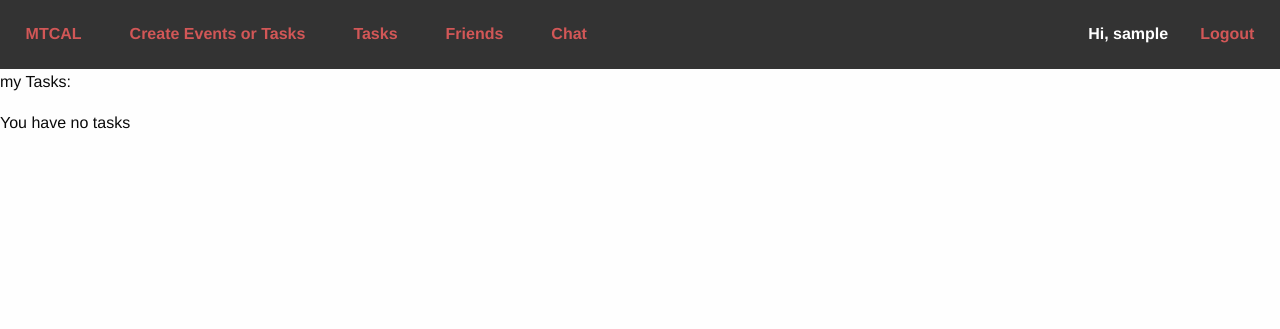
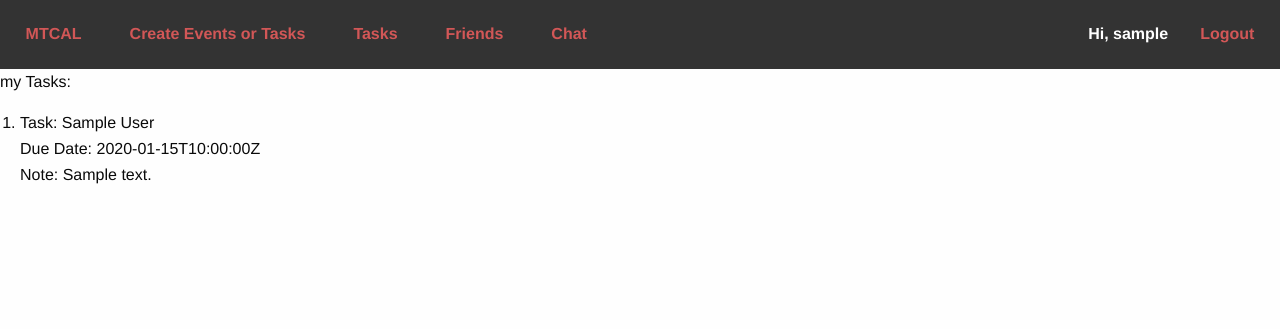
Before and after one commit to tanyabonilla/webproject, a Django app: page /mytasks/ in a window 1280 px wide. Shown: the top 329 px of the page. Run offline with Django 3.2, Linux system fonts and the light colour scheme; a user stored in the database is signed in; tables that the repository leaves empty hold one stand-in row (values such as "Sample post"); some libraries are stand-ins or nearby versions.

Commit message:
fixing the tasks

```diff
--- a/myCalsite/myCalapp/static/js/myvue.js
+++ b/myCalsite/myCalapp/static/js/myvue.js
@@ -29,6 +29,8 @@ var mytasks = new Vue({
     el: '#mytasks', //change to events
     data: {
         tasks: [],
+        seen: true,
+        unseen: false
     },
 
     created: function() {
--- a/myCalsite/myCalapp/templates/mytasks.html
+++ b/myCalsite/myCalapp/templates/mytasks.html
@@ -5,18 +5,21 @@
 {% block content %}
 <p> my Tasks: </p>
 <div id="mytasks">
-    {% if tasksu_list == None %}
-    <p>You have no tasks </p>
-    {% else %}
+    <span v-if="tasks.length == 0">
+    <p>You have no tasks</p>
+    <a class="button" href="/new_events_tasks">Create New Task</a>
+    </span>
+    <span v-else>
     <ol>
-        <li v-for="taskitem in tasku_list">
+        <li v-for="taskitem in tasks">
         {% verbatim %}
-        {{taskitem.name}} - {{taskitem.tasku_duedate}} - {{taskitem.tasku_note}}
+        Task: {{taskitem.t_name}}<br>
+        Due Date: {{taskitem.t_duedate}} <br>
+        Note: {{taskitem.t_note}}<br>
         {% endverbatim %}
-
         </li>
     </ol>
-    {% endif %}
+<!-- s -->
 </div>
 
     <!-- <div class="timeline">
--- a/myCalsite/myCalapp/views.py
+++ b/myCalsite/myCalapp/views.py
@@ -166,7 +166,7 @@ def new_events_tasks(request):
                     form_instance_tu.save_tasku(request=request)
                     form_instance_tu = forms.Taskuser_Form()#clears the form out if its good
                     print("POST saved task")
-                    return redirect("/new_events_tasks/")
+                    return redirect("/mytasks/")
                 else:
                     print("POST not saved task, %s", form_instance_tu.errors)
                     return redirect("/new_events_tasks/") #redirect somewhere else
@@ -175,7 +175,7 @@ def new_events_tasks(request):
                 if form_instance_eu.is_valid():
                     form_instance_eu.save_eventu(request=request)
                     form_instance_eu = forms.Eventuser_Form()#clears the form out if its good
-                    return redirect("/new_events_tasks/")
+                    return redirect("/")
                 else:
                     return redirect("/new_events_tasks/") #redirect somewhere else
         else:
```
